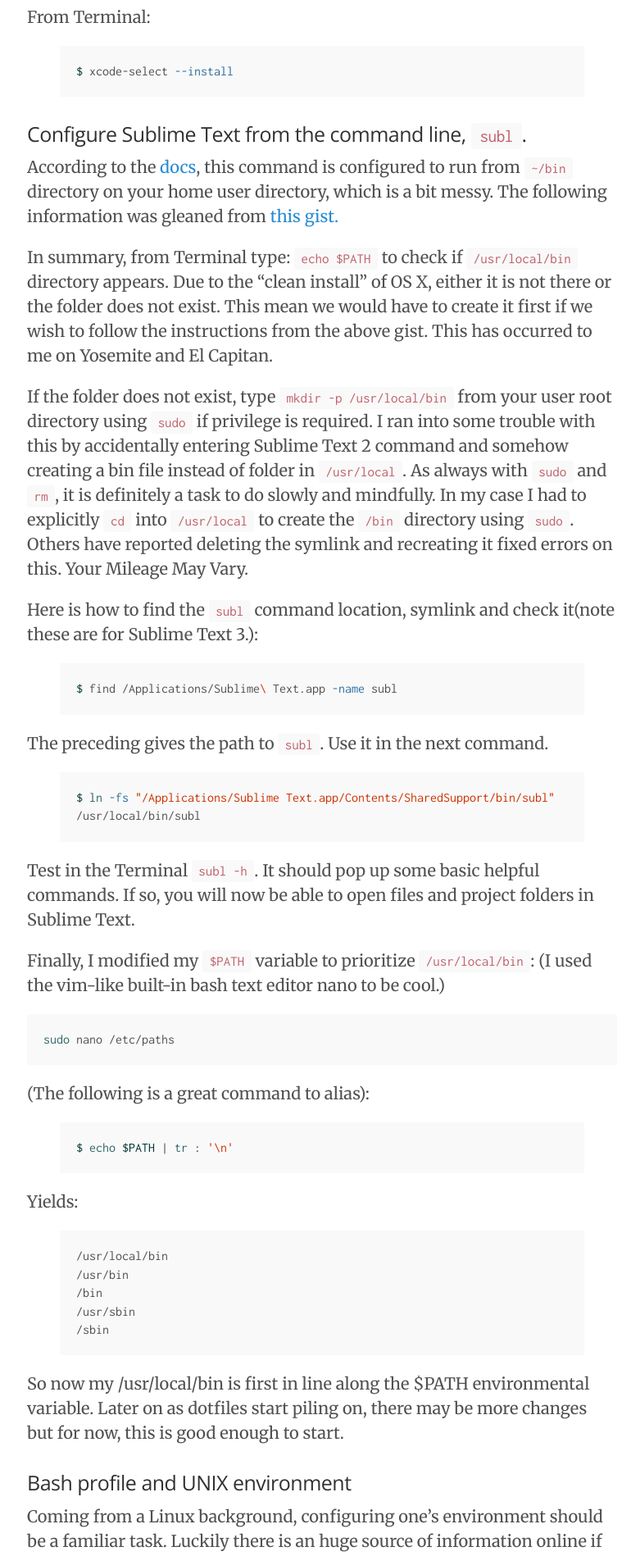
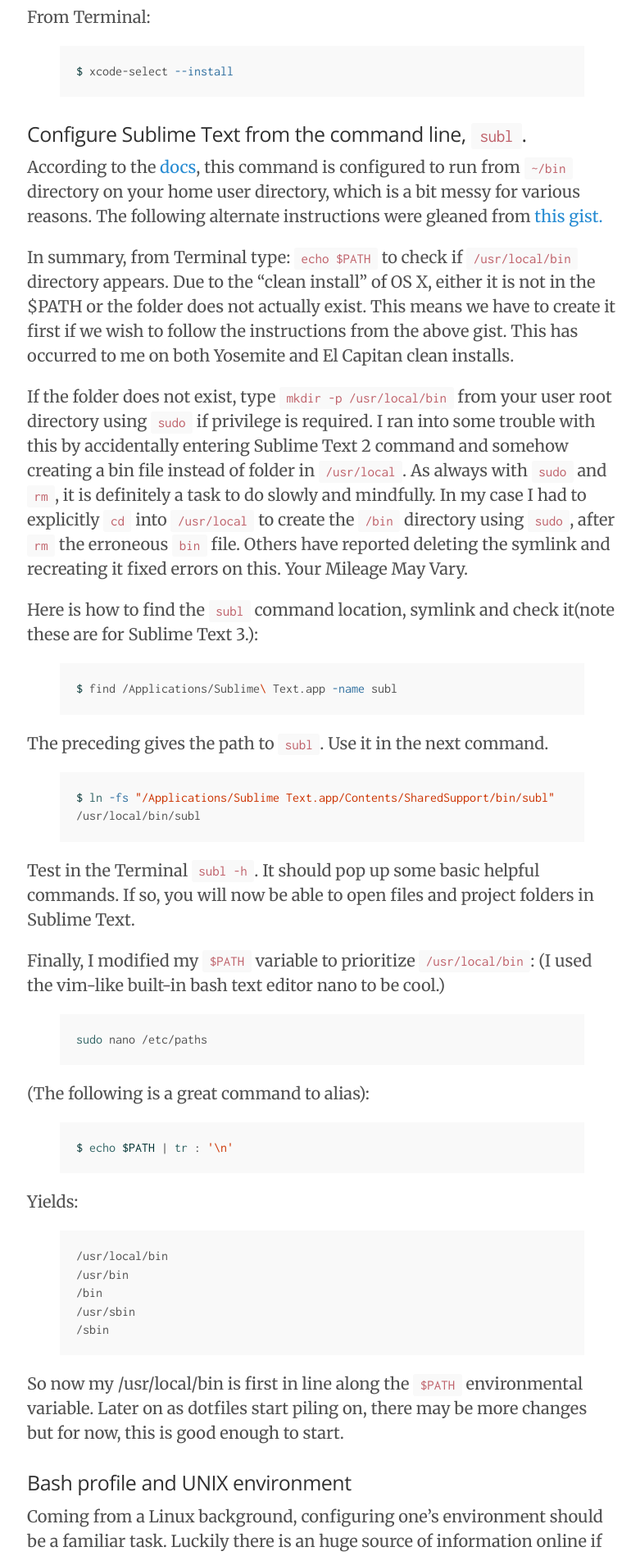
Before and after one commit to nchristiny/nchristiny.github.io, a Jekyll site: the page built from _posts/2015-12-02-setting-up.md, in a window 1280 px wide. Shown: the part 1313-3211 px from the top of the page at 82% size, without its empty margins (247-1028 px from the left). Built offline with Jekyll 4.4.1, drawn with Linux system fonts in a browser that asks for light colours.

Commit message:
Edit for clarity

````diff
--- a/_posts/2015-12-02-setting-up.md
+++ b/_posts/2015-12-02-setting-up.md
@@ -39,11 +39,11 @@
 
 ### Configure Sublime Text from the command line, `subl`.
 
-According to the [docs](http://www.sublimetext.com/docs/3/osx_command_line.html "Sublime Text CLI doc"), this command is configured to run from `~/bin` directory on your home user directory, which is a bit messy. The following information was gleaned from [this gist.](https://gist.github.com/artero/1236170)
+According to the [docs](http://www.sublimetext.com/docs/3/osx_command_line.html "Sublime Text CLI doc"), this command is configured to run from `~/bin` directory on your home user directory, which is a bit messy for various reasons. The following alternate instructions were gleaned from [this gist.](https://gist.github.com/artero/1236170)
 
-In summary, from Terminal type: `echo $PATH` to check if `/usr/local/bin` directory appears. Due to the "clean install" of OS X, either it is not there or the folder does not exist. This mean we would have to create it first if we wish to follow the instructions from the above gist. This has occurred to me on Yosemite and El Capitan.
+In summary, from Terminal type: `echo $PATH` to check if `/usr/local/bin` directory appears. Due to the "clean install" of OS X, either it is not in the $PATH or the folder does not actually exist. This means we  have to create it first if we wish to follow the instructions from the above gist. This has occurred to me on both Yosemite and El Capitan clean installs.
 
-If the folder does not exist, type `mkdir -p /usr/local/bin` from your user root directory using `sudo` if privilege is required. I ran into some trouble with this by accidentally entering Sublime Text 2 command and somehow creating a bin file instead of folder in `/usr/local`. As always with `sudo` and `rm`, it is definitely a task to do slowly and mindfully. In my case I had to explicitly `cd` into `/usr/local` to create the `/bin` directory using `sudo`. Others have reported deleting the symlink and recreating it fixed errors on this. Your Mileage May Vary.
+If the folder does not exist, type `mkdir -p /usr/local/bin` from your user root directory using `sudo` if privilege is required. I ran into some trouble with this by accidentally entering Sublime Text 2 command and somehow creating a bin file instead of folder in `/usr/local`. As always with `sudo` and `rm`, it is definitely a task to do slowly and mindfully. In my case I had to explicitly `cd` into `/usr/local` to create the `/bin` directory using `sudo`, after `rm` the erroneous `bin` file. Others have reported deleting the symlink and recreating it fixed errors on this. Your Mileage May Vary.
 
 Here is how to find the `subl` command location, symlink and check it(note these are for Sublime Text 3.):
 
@@ -55,7 +55,6 @@
 
 {% highlight bash %}
 $ ln -fs "/Applications/Sublime Text.app/Contents/SharedSupport/bin/subl" /usr/local/bin/subl
-
 {% endhighlight %}
 
 Test in the Terminal `subl -h`. It should pop up some basic helpful commands. If so, you will now be able to open files and project folders in Sublime Text.
@@ -63,9 +62,9 @@
 Finally, I modified my `$PATH` variable to prioritize `/usr/local/bin`:
 (I used the vim-like built-in bash text editor nano to be cool.)
 
-```bash
+{% highlight bash %}
 sudo nano /etc/paths
-```
+{% endhighlight %}
 
 (The following is a great command to alias):
 
@@ -85,7 +84,7 @@
 
 {% endhighlight %}
 
-So now my /usr/local/bin is first in line along the $PATH environmental variable. Later on as dotfiles start piling on, there may be more changes but for now, this is good enough to start.
+So now my /usr/local/bin is first in line along the `$PATH` environmental variable. Later on as dotfiles start piling on, there may be more changes but for now, this is good enough to start.
 
 ### Bash profile and UNIX environment
 
````
